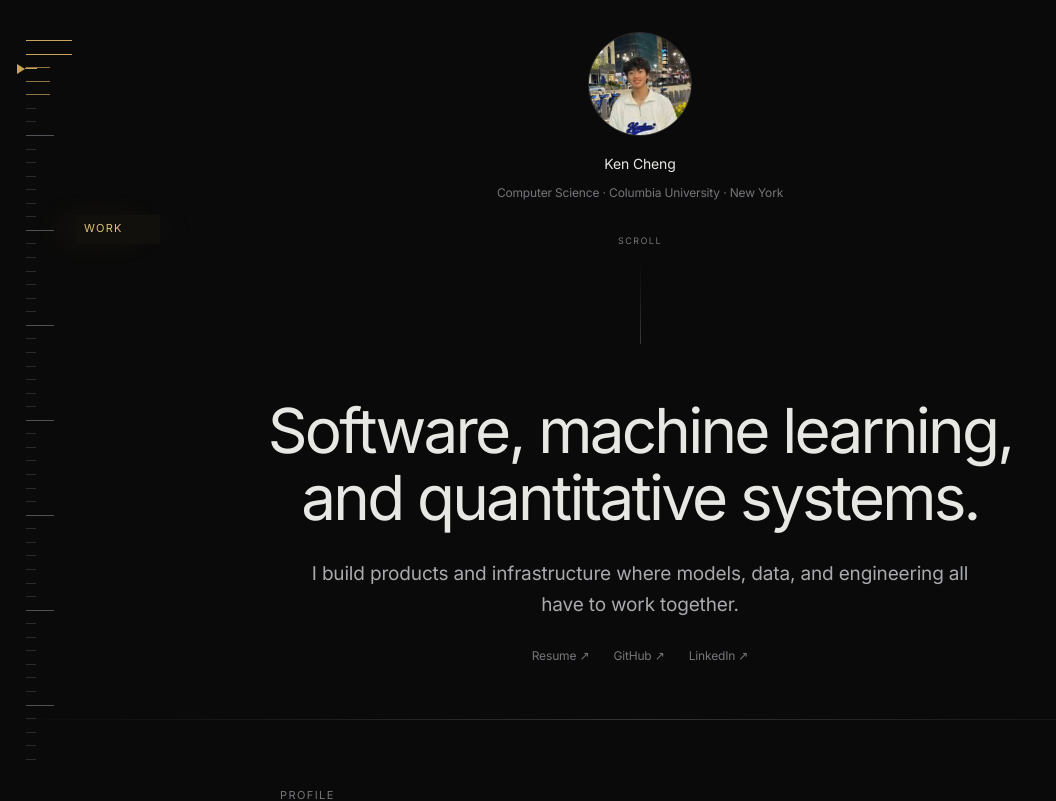
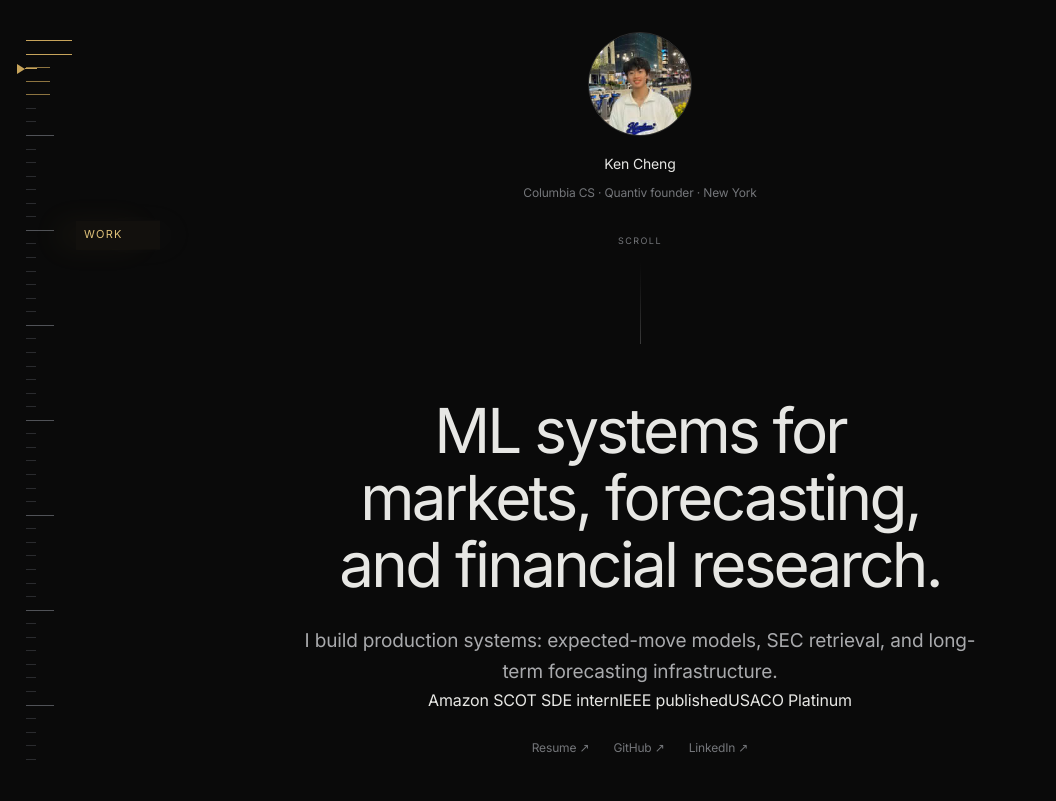
Before and after one commit to kenchengkc/personal-website, a Next.js app: page / in a window 1280 px wide. Shown: the top 801 px of the page, without its empty margins (0-1056 px from the left). Built offline with nearby package versions, Linux system fonts and the light colour scheme.

Commit message:
Make hero concrete and evidence-led

```diff
--- a/components/sections/Hero.tsx
+++ b/components/sections/Hero.tsx
@@ -19,7 +19,7 @@
           priority
         />
         <strong>Ken Cheng</strong>
-        <span>Computer Science · Columbia University · New York</span>
+        <span>Columbia CS · Quantiv founder · New York</span>
       </div>
 
       <div className="scroll-prompt" data-reveal>
@@ -28,11 +28,18 @@
       </div>
 
       <div className="hero-copy" data-reveal>
-        <h1>Software, machine learning, and quantitative systems.</h1>
+        <h1>ML systems for markets, forecasting, and financial research.</h1>
         <p>
-          I build products and infrastructure where models, data, and
-          engineering all have to work together.
+          I build production systems: expected-move models, SEC retrieval,
+          and long-term forecasting infrastructure.
         </p>
+        <div className="hero-proof" aria-label="Selected credentials">
+          <span>Amazon SCOT SDE intern</span>
+          <i />
+          <span>IEEE published</span>
+          <i />
+          <span>USACO Platinum</span>
+        </div>
       </div>
 
       <div className="hero-links" data-reveal>
```
